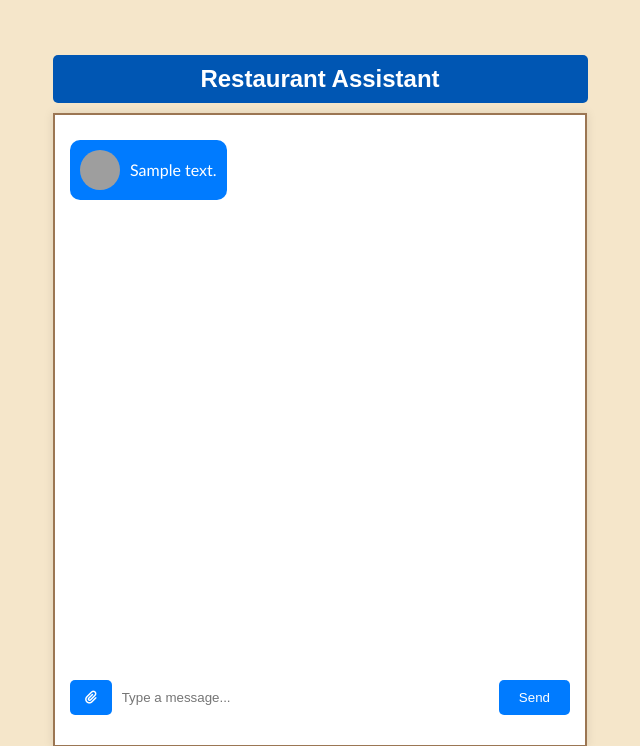
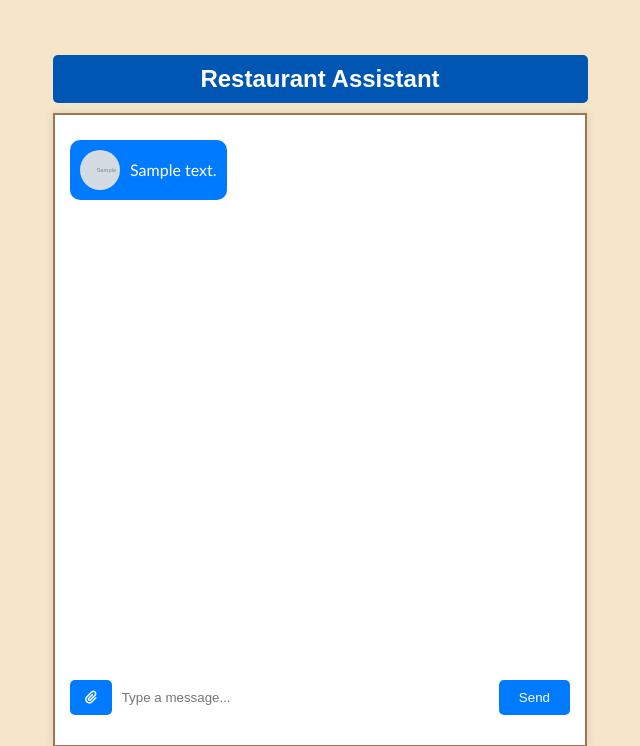
Before and after one commit to anhkha2003/BusRoutesChatbot, a Django app: template MenuChatbot/MenuChatbot/templates/home.html in a window 1280 px wide. Shown: the top 746 px of the page, without its empty margins (320-960 px from the left). Run offline with Django 4.2, Linux system fonts and the light colour scheme; the template is opened without the code that fills it: most values are stand-ins (such as "Sample title", 1, 10 or a date in 2020); grey boxes marked "Sample" are stand-in pictures; grey boxes are pictures that could not be loaded.

```diff
--- a/MenuChatbot/MenuChatbot/settings.py
+++ b/MenuChatbot/MenuChatbot/settings.py
@@ -123,4 +123,6 @@ STATIC_URL = 'static/'
 
 DEFAULT_AUTO_FIELD = 'django.db.models.BigAutoField'
 
+USER_AVATAR_URL = 'https://img.freepik.com/premium-vector/account-icon-user-icon-vector-graphics_292645-552.jpg'
+BOT_AVATAR_URL = 'https://media.istockphoto.com/id/1060696342/vector/robot-icon-chat-bot-sign-for-support-service-concept-chatbot-character-flat-style.jpg?s=612x612&w=0&k=20&c=t9PsSDLowOAhfL1v683JMtWRDdF8w5CFsICqQvEvfzY='
 API_KEY = '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'
--- a/MenuChatbot/MenuChatbot/templates/home.html
+++ b/MenuChatbot/MenuChatbot/templates/home.html
@@ -86,12 +86,12 @@
         height: 40px;
         border-radius: 50%;
         margin-right: 10px;
-        background-image: url('https://img.freepik.com/premium-vector/account-icon-user-icon-vector-graphics_292645-552.jpg');
+        background-image: url("{{user_avatar_url}}");
         background-size: cover;
       }
 
       .bot-avatar {
-        background-image: url('https://media.istockphoto.com/id/1060696342/vector/robot-icon-chat-bot-sign-for-support-service-concept-chatbot-character-flat-style.jpg?s=612x612&w=0&k=20&c=t9PsSDLowOAhfL1v683JMtWRDdF8w5CFsICqQvEvfzY=');
+        background-image: url("{{bot_avatar_url}}");
       }
 
       #message-input-container {
--- a/MenuChatbot/MenuChatbot/views.py
+++ b/MenuChatbot/MenuChatbot/views.py
@@ -17,6 +17,8 @@ prompt = "You are an employee of the restaurant/coffee. Once provided with the m
 def home_view(request):
     context = {
         "bot_message": "Hello! How can I assist you today?",
+        "user_avatar_url": settings.USER_AVATAR_URL,
+        "bot_avatar_url": settings.BOT_AVATAR_URL,
     }
     return render(request, 'home.html', context)
 
```
Also changed, not shown: 1 other file.
